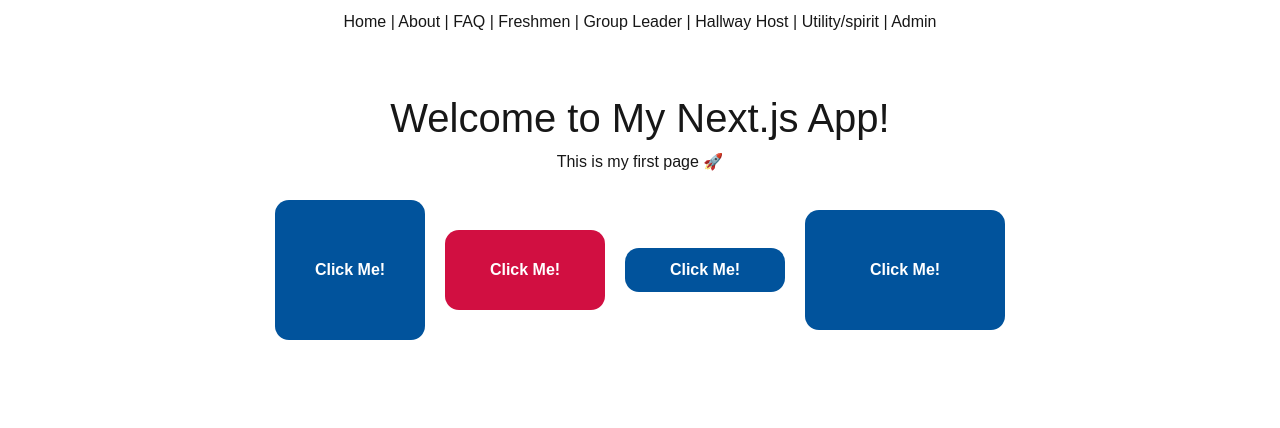
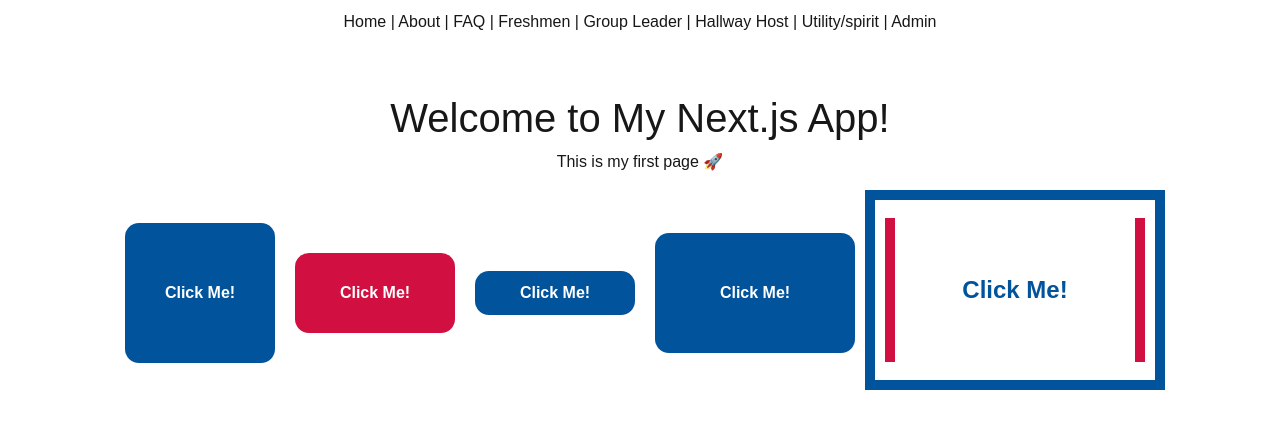
Before and after one commit to AvatarNit/royal_rumble_app, a Next.js app: page / in a window 1280 px wide. Shown: the top 428 px of the page. Built offline with nearby package versions, Linux system fonts and the light colour scheme.

Commit message:
added general page button component

```diff
--- /dev/null
+++ b/src/app/components/generalButtons.tsx
@@ -0,0 +1,54 @@
+"use client";
+
+import React from "react";
+export default function GeneralButtons({
+  children,
+  link = "#",
+}: {
+  children: React.ReactNode;
+  link?: string;
+}) {
+  const containerStyle = {
+    backgroundColor: "white",
+    border: "10px solid #01539c",
+    display: "inline-flex",
+    alignItems: "center",
+    justifyContent: "center",
+    color: "#01539c",
+    fontFamily: "Poppins, sans-serif",
+    fontWeight: "bold",
+    fontSize: "24px",
+    padding: "40px 20px",
+    width: "300px",
+    height: "200px",
+    position: "relative" as const,
+    textAlign: "center" as const,
+    textDecoration: "none",
+  };
+
+  const redLineStyle = {
+    position: "absolute" as const,
+    top: "10%",
+    bottom: "10%",
+    width: "10px",
+    backgroundColor: "#d10f41",
+  };
+
+  const leftLineStyle = { ...redLineStyle, left: "10px" };
+  const rightLineStyle = { ...redLineStyle, right: "10px" };
+
+  return (
+     <button
+      style={containerStyle}
+      onClick={() => {
+        if (link) {
+          window.location.href = link;
+        }
+      }}
+    >
+      <div style={leftLineStyle}></div>
+      <div style={rightLineStyle}></div>
+      {children}
+    </button>
+  );
+}
--- a/src/app/page.tsx
+++ b/src/app/page.tsx
@@ -2,6 +2,7 @@ import MentorButtons from "./components/mentorButtons";
 import AdminButtons from "./components/adminButtons";
 import LongButtons from "./components/longButtons";
 import RedButtons from "./components/redButtons";
+import GeneralButtons from "./components/generalButtons";
 export default function Home() {
   return (
     <main style={{ textAlign: "center", paddingTop: "50px" }}>
@@ -11,6 +12,7 @@ export default function Home() {
       <RedButtons link="/about">Click Me!</RedButtons>
       <LongButtons link="/about">Click Me!</LongButtons>
       <AdminButtons link="/about">Click Me!</AdminButtons>
+      <GeneralButtons link="/about">Click Me!</GeneralButtons>
     </main>
   );
 }
```
